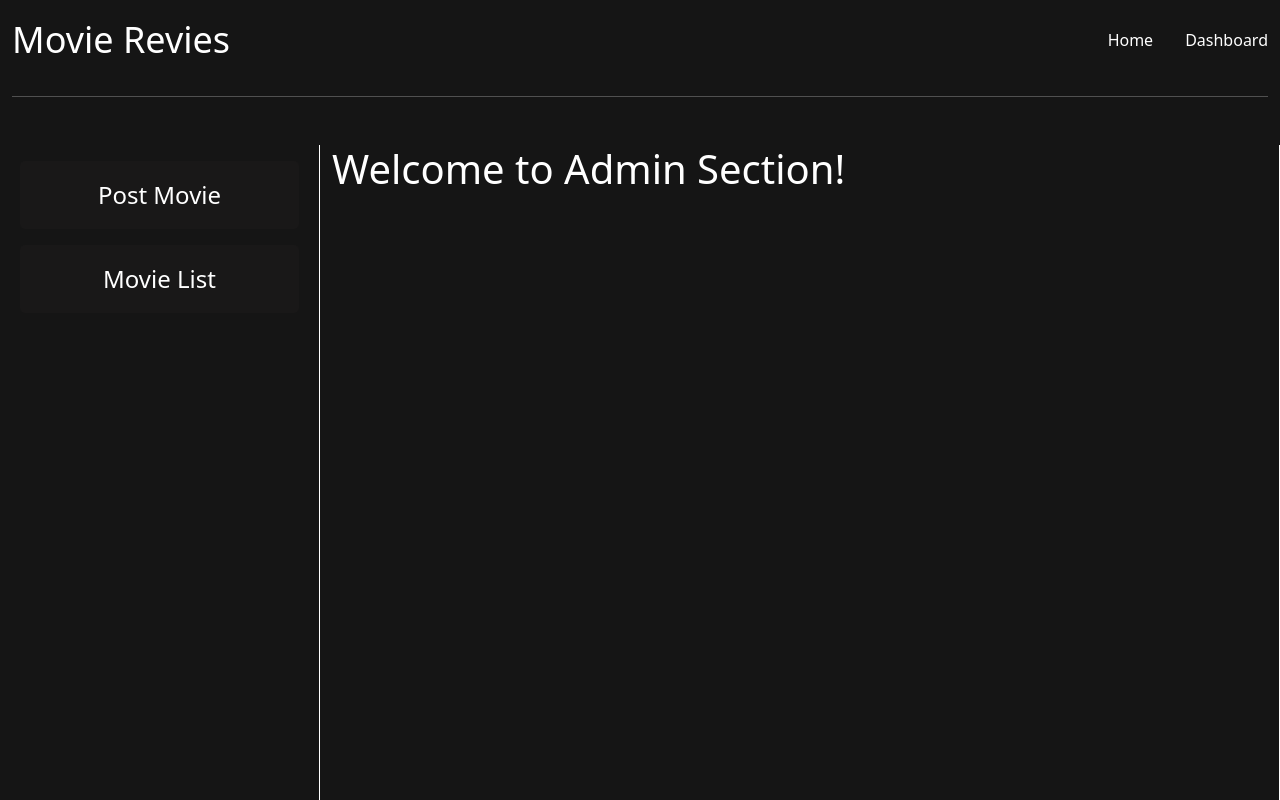
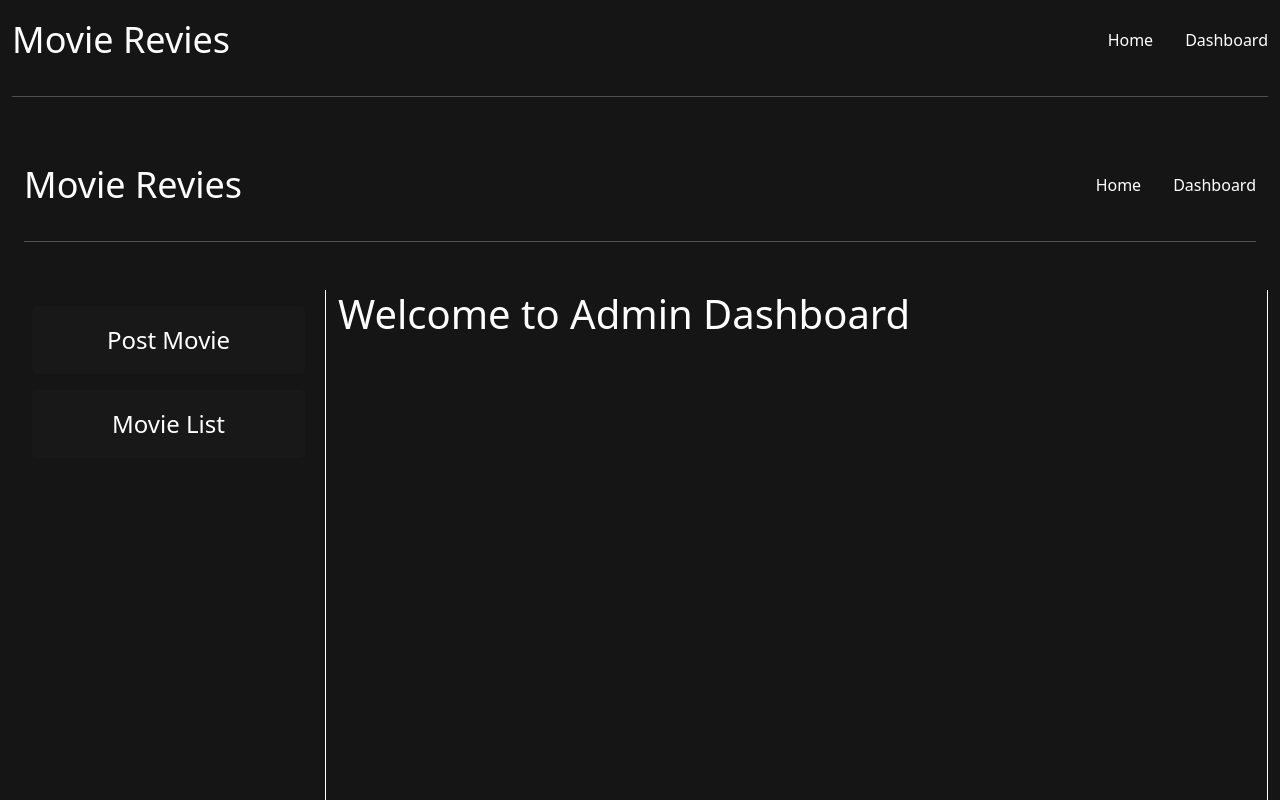
Before and after one commit to Wide-Stars/movies-review-site, a React (Create React App) app: page /dashboard in a window 1280 px wide. Shown: the top 800 px of the page. Built offline with nearby package versions, Linux system fonts and the light colour scheme.

Commit message:
daashboard dynamic

```diff
--- a/src/App.js
+++ b/src/App.js
@@ -1,4 +1,4 @@
-/* eslint-disable */ import React from "react";
+import React from "react";
 import { BrowserRouter as Router, Routes, Route } from "react-router-dom";
 import AddMove from "./components/dashboard/AddMove";
 import MovieList from "./components/dashboard/MovieList";
--- a/src/components/dashboard/AddMove.js
+++ b/src/components/dashboard/AddMove.js
@@ -1,28 +1,14 @@
-/* eslint-disable */ import React from "react";
-import { Link } from "react-router-dom";
+import React from "react";
 import AddMoiveDetails from "./AddMoiveDetails";
-import TopHeader from "../TopHeader/TopHeader";
+import AdminLayout from "../layouts/AdminLayout";
 
 const AddMove = () => {
   return (
-    <div className="container-fluid">
-      <TopHeader />
-      <div className="sidebar ">
-        <div className="row">
-          <div className="col-md-3 left-sidebar">
-            <Link to="/dashboard/add_movie">
-              <li>Post Movie</li>
-            </Link>
-            <Link to="/dashboard/movie_lists">
-              <li>Movie List</li>
-            </Link>
-          </div>
-          <div className="col-md-8 container">
-            <AddMoiveDetails />
-          </div>
-        </div>
-      </div>
-    </div>
+    <>
+      <AdminLayout>
+        <AddMoiveDetails />
+      </AdminLayout>
+    </>
   );
 };
 
--- a/src/components/dashboard/Dashboard.js
+++ b/src/components/dashboard/Dashboard.js
@@ -1,21 +1,14 @@
-/* eslint-disable */ import React from 'react';
-import { Link } from 'react-router-dom';
+import React from "react";
+import AdminLayout from "../layouts/AdminLayout";
 
 const Dashboard = () => {
-
-    return (
-        <div className='sidebar '>
-            <div className="row">
-                <div className="col-md-3 left-sidebar">
-                    <Link to='/dashboard/add_movie'><li>Post Movie</li></Link>
-                    <Link to='/dashboard/movie_lists'><li>Movie List</li></Link>
-                </div>
-                <div className="col-md-9 left-sidebar">
-                    <h1>Welcome to Admin Section!</h1>
-                </div>
-            </div>
-        </div>
-    );
-}
+  return (
+    <>
+      <AdminLayout>
+        <h1>Welcome to Admin Dashboard</h1>
+      </AdminLayout>
+    </>
+  );
+};
 
 export default Dashboard;
--- a/src/components/dashboard/MovieList.js
+++ b/src/components/dashboard/MovieList.js
@@ -13,6 +13,7 @@ import {
 import { db } from "../../firebase";
 import TopHeader from "../TopHeader/TopHeader";
 import { async } from "@firebase/util";
+import AdminLayout from "../layouts/AdminLayout";
 
 const Dashboard = () => {
   const [moviesList, setMoviesList] = useState([]);
@@ -33,8 +34,6 @@ const Dashboard = () => {
     );
     setIsLoading(false);
   });
-
-
 
   const handleDelete = async (id) => {
     const docRef = doc(db, "movies", id);
@@ -71,23 +70,9 @@ const Dashboard = () => {
     );
   });
   return (
-    <div className="container-fluid">
-      <TopHeader />
-      <div className="sidebar ">
-        <div className="row">
-          <div className="col-md-3 left-sidebar">
-            <Link to="/dashboard/add_movie">
-              <li>Post Movie</li>
-            </Link>
-            <Link to="/dashboard/movie_lists">
-              <li>Movie List</li>
-            </Link>
-          </div>
-          <div className="col-md-9 left-sidebar">
+    <AdminLayout>
       {!isLoading && moviesList.length === 0 && (
-              <h2 className="text-warning text-center">
-                oops! no movies were found
-              </h2>
+        <h2 className="text-warning text-center">oops! no movies were found</h2>
       )}
       {!isLoading && moviesList.length > 0 && (
         <table className="table  table-bordered">
@@ -100,13 +85,8 @@ const Dashboard = () => {
           <tbody>{movielists}</tbody>
         </table>
       )}
-            {isLoading && (
-              <h1 className="text-warning text-center">Loading.....</h1>
-            )}
-          </div>
-        </div>
-      </div>
-    </div>
+      {isLoading && <h1 className="text-warning text-center">Loading.....</h1>}
+    </AdminLayout>
   );
 };
 
--- /dev/null
+++ b/src/components/layouts/AdminLayout.js
@@ -0,0 +1,26 @@
+import React from "react";
+import { Link } from "react-router-dom";
+import TopHeader from "../TopHeader/TopHeader";
+
+const AdminLayout = (props) => {
+  return (
+    <div className="container-fluid">
+      <TopHeader />
+      <div className="sidebar">
+        <div className="row">
+          <div className="col-md-3 left-sidebar">
+            <Link to="/dashboard/add_movie">
+              <li>Post Movie</li>
+            </Link>
+            <Link to="/dashboard/movie_lists">
+              <li>Movie List</li>
+            </Link>
+          </div>
+          <div className="col-md-9 left-sidebar">{props.children}</div>
+        </div>
+      </div>
+    </div>
+  );
+};
+
+export default AdminLayout;
```
Lines whose indentation alone changed are shown as unchanged.
